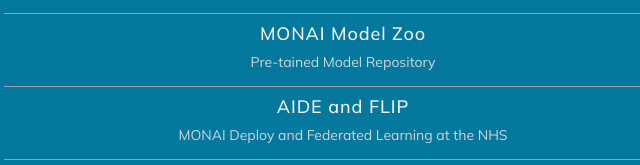
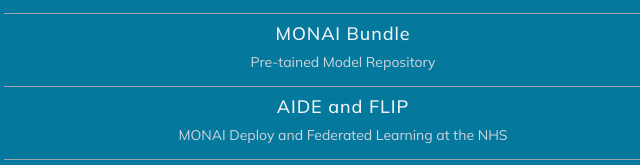
Before and after one commit to zephyrie/monai-meetup, a website: page index.html in a window 1280 px wide. Shown: the part 1058-1223 px from the top of the page, 297-937 px from the left. Drawn offline with Linux system fonts and the light colour scheme.

Commit message:
Update index.html

```diff
--- a/index.html
+++ b/index.html
@@ -37,7 +37,7 @@
                                 <p class="text-sm pt-2 leading-4 leading-none text-gray-300">State-of-the-Art Transformer Network</p>
                             </div>
                             <div class="border-b pb-4 border-gray-400 border-solid pt-2">
-                                <a class="text-lg font-medium leading-5 text-gray-100 mt-2 tracking-wider">MONAI Model Zoo</a>
+                                <a class="text-lg font-medium leading-5 text-gray-100 mt-2 tracking-wider">MONAI Bundle</a>
                                 <p class="text-sm pt-2 leading-4 leading-none text-gray-300">Pre-tained Model Repository</p>
                             </div>
                             <div class="border-b pb-4 border-gray-400 border-solid pt-2">
```
